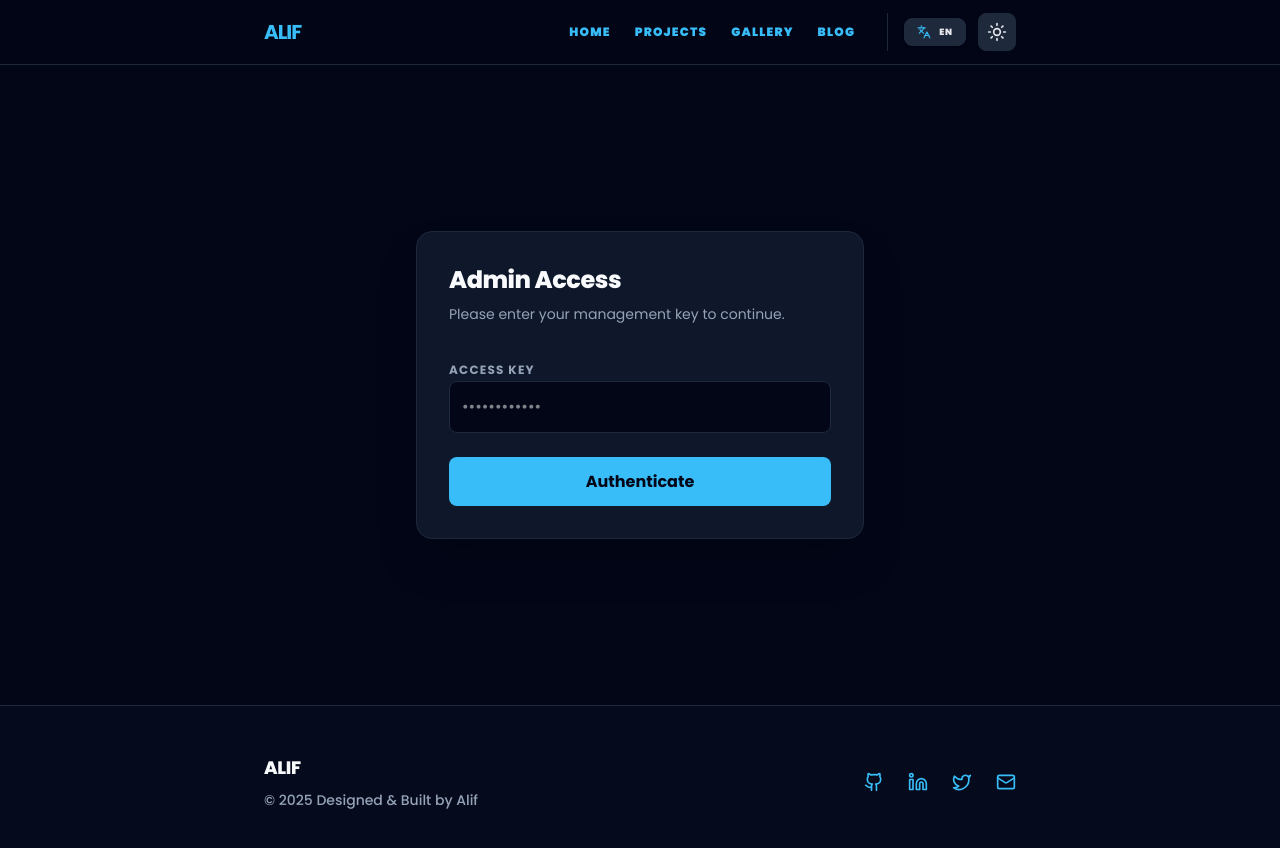
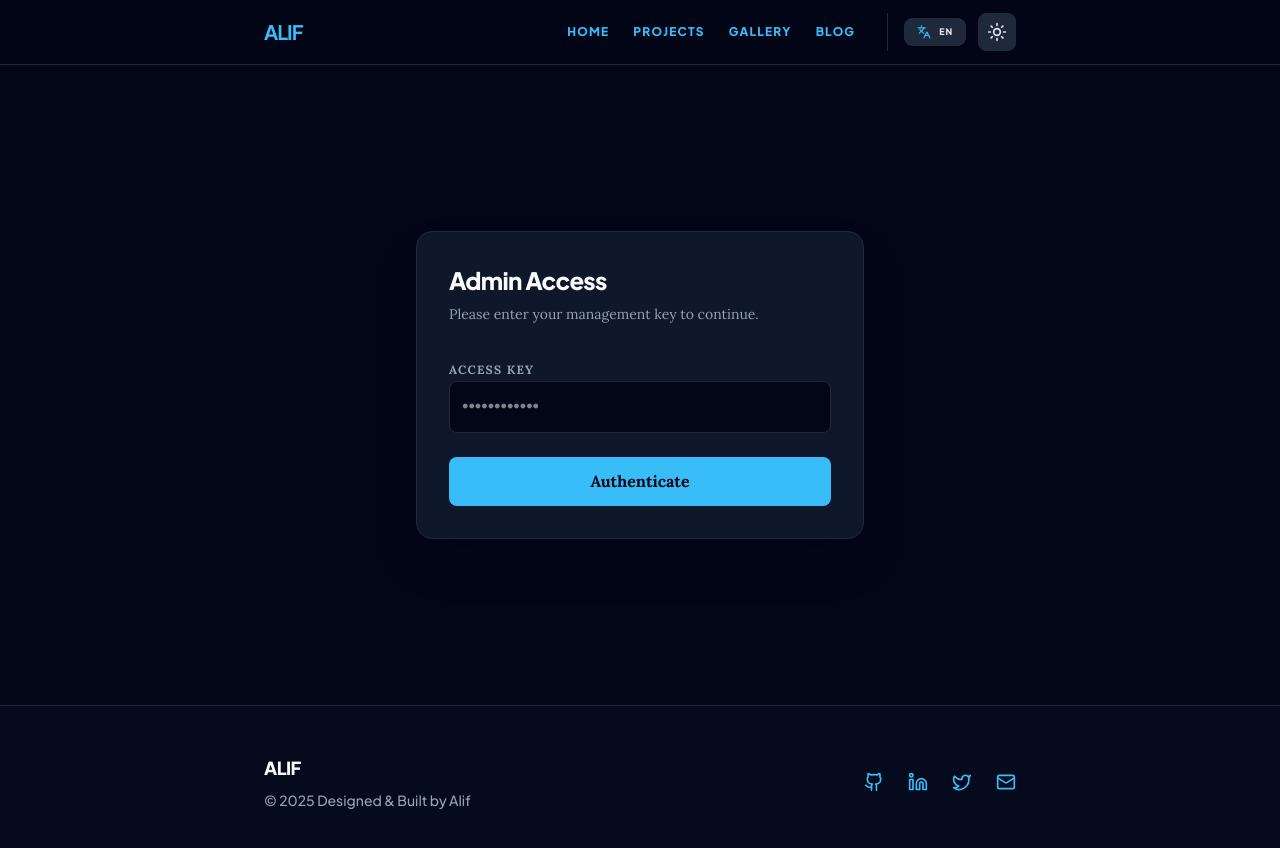
Before and after one commit to aliffajriadi/web-name-vue, a Next.js app: page /admin in a window 1280 px wide. Shown: the top 848 px of the page. Built offline with nearby package versions, Linux system fonts and the light colour scheme; no server answers.

Commit message:
fix font

```diff
--- a/app/blog/[slug]/BlogContent.tsx
+++ b/app/blog/[slug]/BlogContent.tsx
@@ -135,7 +135,7 @@ export default function BlogContent({ blog }: { blog: Blog }) {
               {title}
             </h1>
 
-            <div className="flex flex-wrap items-center gap-8 text-[10px] font-black text-muted-foreground uppercase tracking-[0.25em] mb-12">
+            <div className="flex flex-wrap items-center gap-8 text-[10px] font-bold text-muted-foreground uppercase tracking-[0.25em] mb-12 font-sans">
               <span className="flex items-center gap-2.5 text-primary bg-primary/10 px-4 py-1.5 rounded-full border border-primary/20 shadow-lg shadow-primary/5">
                 <Tag size={12} strokeWidth={3} /> {blog.category}
               </span>
@@ -157,10 +157,10 @@ export default function BlogContent({ blog }: { blog: Blog }) {
             </div>
 
             <div className="relative p-10 bg-muted/30 rounded-5xl border border-border mb-20 group hover:border-primary/30 transition-all duration-500">
-              <div className="absolute top-0 left-10 -translate-y-1/2 bg-primary text-primary-foreground text-[8px] font-black px-4 py-1 rounded-full uppercase tracking-widest shadow-xl">
+              <div className="absolute top-0 left-10 -translate-y-1/2 bg-primary text-primary-foreground text-[8px] font-black px-4 py-1 rounded-full uppercase tracking-widest shadow-xl font-sans">
                 Abstract
               </div>
-              <p className="text-xl md:text-2xl text-muted-foreground font-medium leading-relaxed italic">
+              <p className="text-sm md:text-base text-muted-foreground font-medium leading-relaxed italic">
                 &quot;{excerpt}&quot;
               </p>
             </div>
@@ -267,7 +267,7 @@ export default function BlogContent({ blog }: { blog: Blog }) {
       <style jsx global>{`
         /* Typography System */
         .tiptap-content h2 {
-          font-family: var(--font-poppins), sans-serif;
+          font-family: var(--font-jakarta), sans-serif;
           font-size: 3rem;
           font-weight: 800;
           line-height: 1.1;
@@ -278,7 +278,7 @@ export default function BlogContent({ blog }: { blog: Blog }) {
           color: var(--foreground);
         }
         .tiptap-content h3 {
-          font-family: var(--font-poppins), sans-serif;
+          font-family: var(--font-jakarta), sans-serif;
           font-size: 2rem;
           font-weight: 800;
           line-height: 1.1;
@@ -289,6 +289,7 @@ export default function BlogContent({ blog }: { blog: Blog }) {
           color: var(--foreground);
         }
         .tiptap-content p {
+          font-family: var(--font-lora), serif;
           font-size: 1.25rem;
           line-height: 1.8;
           margin-bottom: 2rem;
@@ -299,6 +300,7 @@ export default function BlogContent({ blog }: { blog: Blog }) {
         /* Lists */
         .tiptap-content ul,
         .tiptap-content ol {
+          font-family: var(--font-lora), serif;
           margin: 2rem 0;
           padding-left: 2rem;
           color: var(--muted-foreground);
--- a/app/globals.css
+++ b/app/globals.css
@@ -38,13 +38,15 @@
   --color-accent: var(--accent);
   --color-border: var(--border);
 
-  --font-sans: var(--font-poppins);
+  --font-sans: var(--font-jakarta);
+  --font-serif: var(--font-lora);
+  --font-heading: var(--font-jakarta);
 }
 
 body {
   background: var(--background);
   color: var(--foreground);
-  font-family: var(--font-poppins), "Poppins", sans-serif !important;
+  font-family: var(--font-lora), "Lora", serif !important;
   line-height: 1.6;
   transition:
     background-color 0.3s,
@@ -58,9 +60,9 @@ h4,
 h5,
 h6 {
   color: var(--foreground);
-  font-family: var(--font-poppins), "Poppins", sans-serif !important;
+  font-family: var(--font-jakarta), "Plus Jakarta Sans", sans-serif !important;
   font-weight: 800;
-  letter-spacing: -0.02em;
+  letter-spacing: -0.03em;
 }
 
 .dark h1,
@@ -109,6 +111,7 @@ a:hover {
 /* Typography refinements for Blog */
 .prose {
   color: var(--foreground);
+  font-family: var(--font-lora), serif;
   font-size: 1.125rem;
   line-height: 1.8;
 }
--- a/app/layout.tsx
+++ b/app/layout.tsx
@@ -1,5 +1,5 @@
 import type { Metadata, Viewport } from "next";
-import { Poppins } from "next/font/google";
+import { Plus_Jakarta_Sans, Lora } from "next/font/google";
 import "./globals.css";
 import Providers from "@/components/Providers";
 import Navbar from "@/components/Navbar";
@@ -7,10 +7,15 @@ import MobileNav from "@/components/MobileNav";
 import Footer from "@/components/Footer";
 import NextTopLoader from "nextjs-toploader";
 
-const poppins = Poppins({
-  variable: "--font-poppins",
+const jakarta = Plus_Jakarta_Sans({
+  variable: "--font-jakarta",
   subsets: ["latin"],
-  weight: ["100", "200", "300", "400", "500", "600", "700", "800", "900"],
+});
+
+const lora = Lora({
+  variable: "--font-lora",
+  subsets: ["latin"],
+  weight: ["400", "500", "600", "700"],
 });
 
 export const viewport: Viewport = {
@@ -24,7 +29,7 @@ export const viewport: Viewport = {
 };
 
 export const metadata: Metadata = {
-  metadataBase: new URL("http://192.168.1.8:3000"), // Replace with your production URL later
+  metadataBase: new URL("https://aliffajriadi.my.id"), // Replace with your production URL later
   title: {
     default: "Alif Fajriadi",
     template: "%s | Alif",
@@ -85,15 +90,19 @@ export default function RootLayout({
   return (
     <html lang="en" suppressHydrationWarning>
       <body
-        className={`${poppins.variable} font-sans antialiased selection:bg-primary/30 selection:text-primary`}
+        className={`${jakarta.variable} ${lora.variable} antialiased selection:bg-primary/30 selection:text-primary`}
       >
         <NextTopLoader color="#2563eb" showSpinner={false} />
         <Providers>
           <div className="flex flex-col min-h-screen">
-            <Navbar />
+            <div className="font-sans">
+              <Navbar />
+            </div>
             <main className="grow">{children}</main>
-            <MobileNav />
-            <Footer />
+            <div className="font-sans">
+              <MobileNav />
+              <Footer />
+            </div>
           </div>
         </Providers>
       </body>
--- a/lib/api.ts
+++ b/lib/api.ts
@@ -1,7 +1,7 @@
 import axios from "axios";
 
 export const API_BASE_URL =
-  process.env.NEXT_PUBLIC_API_URL || "http://192.168.1.8:5000/api";
+  process.env.NEXT_PUBLIC_API_URL || "http://10.172.51.7:5000/api";
 
 const api = axios.create({
   baseURL: API_BASE_URL,
```
